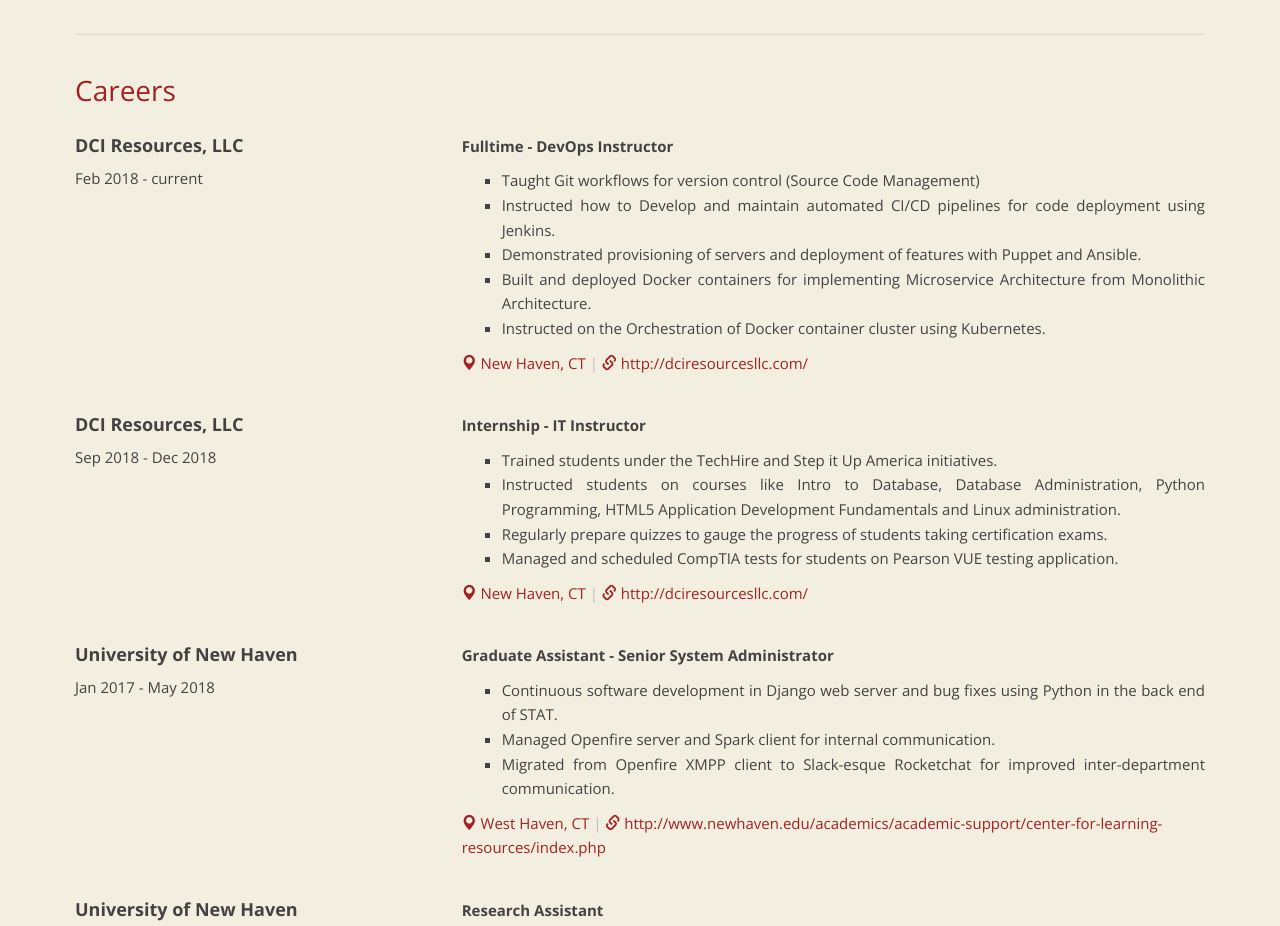
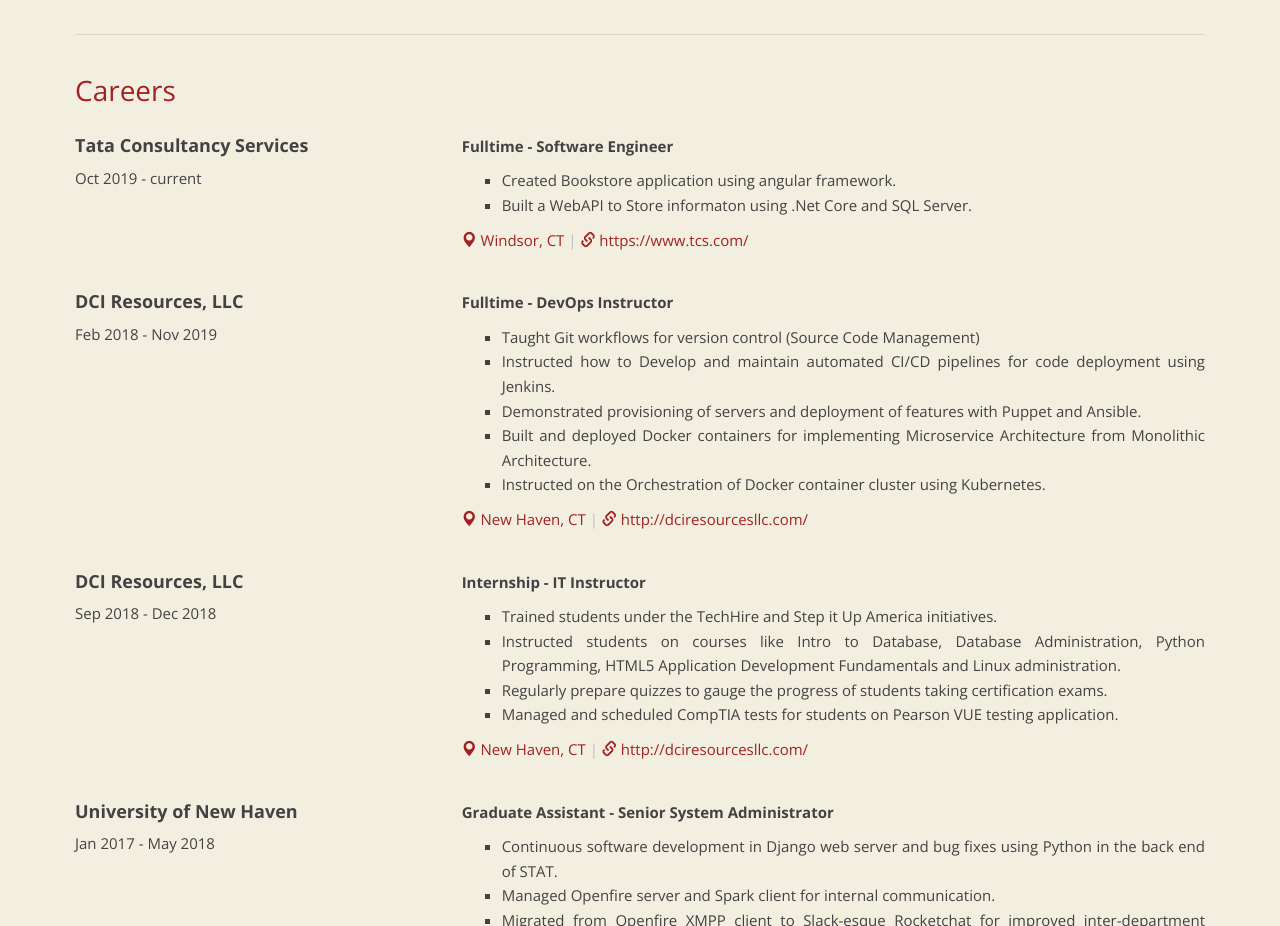
Before and after one commit to faisalkhan91/faisalkhan91.github.io, a plain HTML site: page index.html in a window 1280 px wide. Shown: the part 2540-3466 px from the top of the page. Drawn offline with nearby package versions, Linux system fonts and the light colour scheme; a script that the page names is missing.

Commit message:
Updated Experience

```diff
--- a/index.html
+++ b/index.html
@@ -248,12 +248,47 @@
 <div class="experiences">
 
 
+		<div class="experience row">
+		<div class="col-md-4">
+			<h4>Tata Consultancy Services</h4>
+			<p class="experience-period">
+				Oct 2019				-
+				current			</p>
+		</div>
+		<div class="col-md-8">
+			<p>
+				<strong>Fulltime - Software Engineer</strong>
+				<span class="hidden-phone">
+					<ul style="list-style-type:square;">
+						<li>Created Bookstore application using angular framework.</li>
+						<li>Built a WebAPI to Store informaton using .Net Core and SQL Server.</li>
+					</ul>
+				</span>
+				<span class="experience-details">
+					<span class="location">
+						<span class="glyphicon glyphicon-map-marker"></span>
+						Windsor, CT					</span>
+
+
+					<span class="seperator">|</span>
+					<span class="link">
+						<span class="glyphicon glyphicon-link"></span>
+						<a href="http://dciresourcesllc.com/" target="_blank">https://www.tcs.com/</a>
+					</span>
+
+
+				</span>
+			</p>
+		</div>
+	</div>
+
+
 	<div class="experience row">
 		<div class="col-md-4">
 			<h4>DCI Resources, LLC</h4>
 			<p class="experience-period">
 				Feb 2018				-
-				current			</p>
+				Nov 2019			</p>
 		</div>
 		<div class="col-md-8">
 			<p>
```
